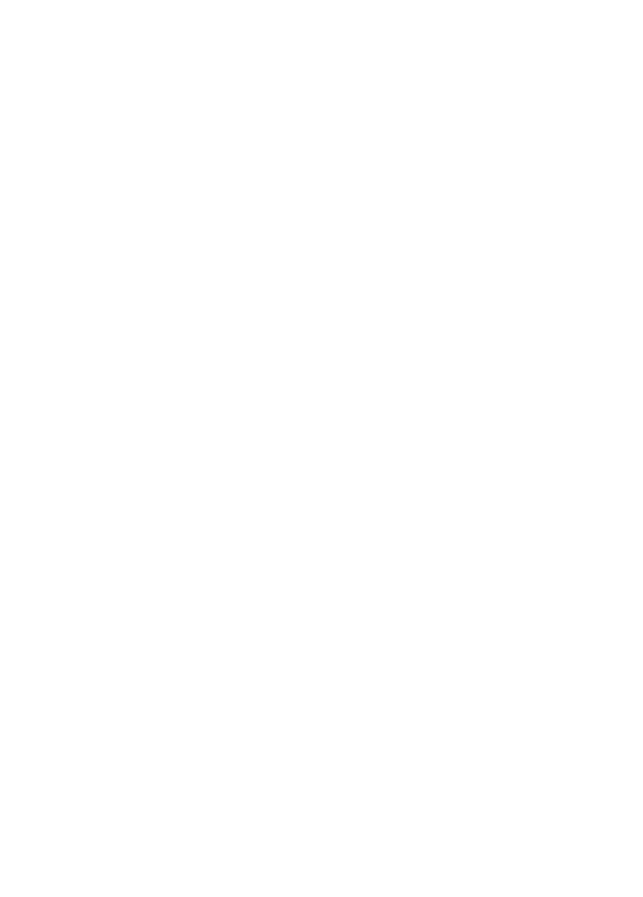
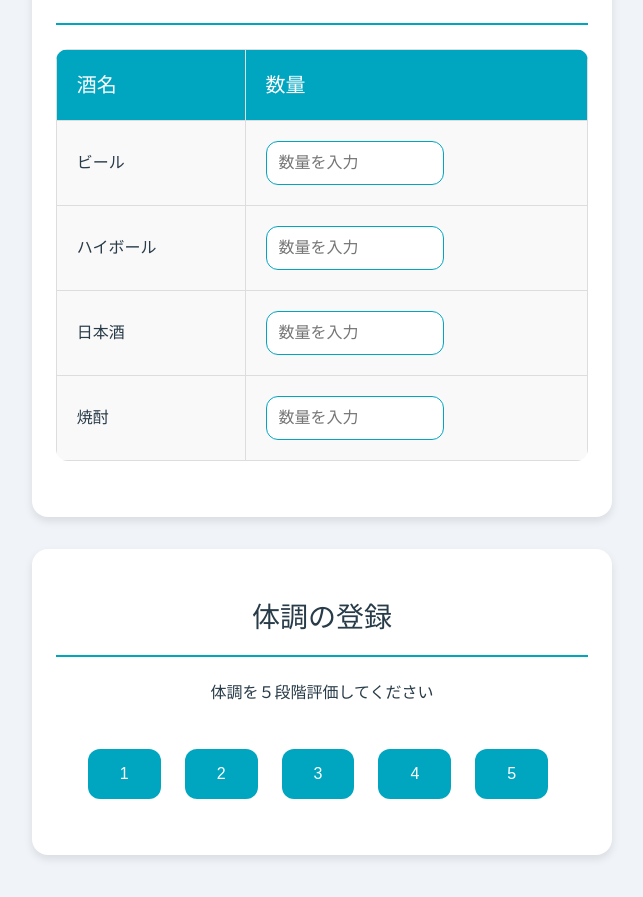
Before and after one commit to saitamau-maximum/alcoho-rhythm, a React (Vite) app in the folder client/: page /register in a window 1280 px wide. Before the commit this address had no page. Shown: the part 543-1440 px from the top of the page, without its empty margins (318-961 px from the left). Before the commit the page ends 800 px from the top, so only its background shows below. Built offline with nearby package versions, Linux system fonts and the light colour scheme.

Commit message:
feat:register

```diff
--- a/client/src/App.jsx
+++ b/client/src/App.jsx
@@ -1,5 +1,6 @@
 import './App.css'
 import Dashboard from './Dashboard';
+import Register from './register/Register';
 import { BrowserRouter, Route, Routes, Link } from 'react-router-dom'
 import Signup from './Signup';
 
@@ -7,11 +8,12 @@ function App() {
   return (
     <div className="App">
       <BrowserRouter>
-        <Link to="/signup">Signup</Link> | <Link to="/dashboard">Dashboard</Link>
+        <Link to="/signup">Signup</Link> | <Link to="/dashboard">Dashboard</Link> | <Link to="/Register">Register</Link>
         <Routes>
           <Route path="/" element={<Dashboard />} />
           <Route path="/dashboard" element={<Dashboard />} />
           <Route path="/signup" element={<Signup />} />
+          <Route path="/register" element={<Register />} />
           <Route path="*" element={<h1>Not Found Page</h1>} />
         </Routes>
       </BrowserRouter>
--- /dev/null
+++ b/client/src/register/Register.jsx
@@ -0,0 +1,61 @@
+import './register.css';
+
+function Register() {
+  return (
+    <div>
+      {/*日付登録 */}
+      <div className="date-register">
+        <h2>日付登録</h2>
+        <label>飲酒した日付を選択してください</label>
+        <input type="date" />
+      </div>
+
+      {/* 酒の数量登録 */}
+      <div className="alcohol-register">
+        <h2>アルコール数量登録</h2>
+        <table>
+          <thead>
+            <tr>
+              <th>酒名</th>
+              <th>数量</th>
+            </tr>
+          </thead>
+          <tbody>
+            <tr>
+              <td>ビール</td>
+              <td><input type="number" placeholder="数量を入力" name="beer" /></td>
+            </tr>
+            <tr>
+              <td>ハイボール</td>
+              <td><input type="number" placeholder="数量を入力" name="highball" /></td>
+            </tr>
+            <tr>
+              <td>日本酒</td>
+              <td><input type="number" placeholder="数量を入力" name="sake" /></td>
+            </tr>
+            <tr>
+              <td>焼酎</td>
+              <td><input type="number" placeholder="数量を入力" name="shochu" /></td>
+            </tr>
+          </tbody>
+        </table>
+      </div>
+
+      {/* 体調の登録 */}
+      <div className="condition-register">
+        <h2>体調の登録</h2>
+        {/* 体調を5段階で選択 */}
+        <label>体調を５段階評価してください</label>
+        <div className="condition-buttons">
+          <button>1</button>
+          <button>2</button>
+          <button>3</button>
+          <button>4</button>
+          <button>5</button>
+        </div>
+      </div>
+    </div>
+  );
+}
+
+export default Register;
--- /dev/null
+++ b/client/src/register/register.css
@@ -0,0 +1,120 @@
+/* 全体のスタイル */
+body {
+    font-family: Arial, sans-serif;
+    margin: 0;
+    padding: 0;
+    background-color: #f0f4f8;
+    color: #283b48;
+    font-size: 16px;
+}
+
+/* コンテナ全体のデザイン */
+div {
+    max-width: 1000px;
+    margin: 0 auto;
+    padding: 32px;
+}
+
+.date-register,
+.alcohol-register,
+.condition-register {
+    margin-top: 32px;
+    background-color: #ffffff;
+    border-radius: 16px;
+    box-shadow: 0 4px 8px rgba(0, 0, 0, 0.1);
+    padding: 24px;
+}
+
+/* 各セクションのタイトル */
+h2 {
+    font-size: 28px;
+    color: #283b48;
+    border-bottom: 2px solid #00a6c0;
+    padding-bottom: 16px;
+    margin-bottom: 24px;
+}
+
+/* ラベルのスタイル */
+label {
+    font-size: 16px;
+    color: #283b48;
+    display: block;
+    margin-bottom: 12px;
+}
+
+/* 日付入力フィールド */
+input[type="date"] {
+    background-color: #f9f9f9;
+    color: #283b48;
+    padding: 16px;
+    border: 1px solid #00a6c0;
+    border-radius: 12px;
+    width: 100%;
+    max-width: 400px;
+    font-size: 16px;
+    margin-bottom: 32px;
+}
+
+/* テーブルのスタイル */
+table {
+    width: 100%;
+    border-collapse: collapse;
+    margin-bottom: 32px;
+    border-radius: 12px;
+    overflow: hidden;
+}
+
+th,
+td {
+    padding: 20px;
+    border: 1px solid #ddd;
+    text-align: left;
+}
+
+th {
+    background-color: #00a6c0;
+    color: #ffffff;
+    font-weight: bold;
+    font-size: 20px;
+}
+
+td {
+    background-color: #f9f9f9;
+    color: #283b48;
+    font-size: 16px;
+}
+
+/* 入力フィールド */
+input[type="number"] {
+    padding: 12px;
+    width: 100%;
+    max-width: 152px;
+    border: 1px solid #00a6c0;
+    border-radius: 12px;
+    font-size: 16px;
+    background-color: #ffffff;
+    color: #283b48;
+}
+
+/* 体調ボタンのスタイル */
+.condition-buttons button {
+    background-color: #00a6c0;
+    color: white;
+    border: none;
+    padding: 16px 32px;
+    margin-right: 8px;
+    border-radius: 12px;
+    font-size: 16px;
+    cursor: pointer;
+    transition: background-color 0.3s ease;
+}
+
+.condition-buttons button:hover {
+    background-color: #007082;
+}
+
+.condition-buttons {
+    display: flex;
+    justify-content: flex-start;
+    gap: 16px;
+}
```
